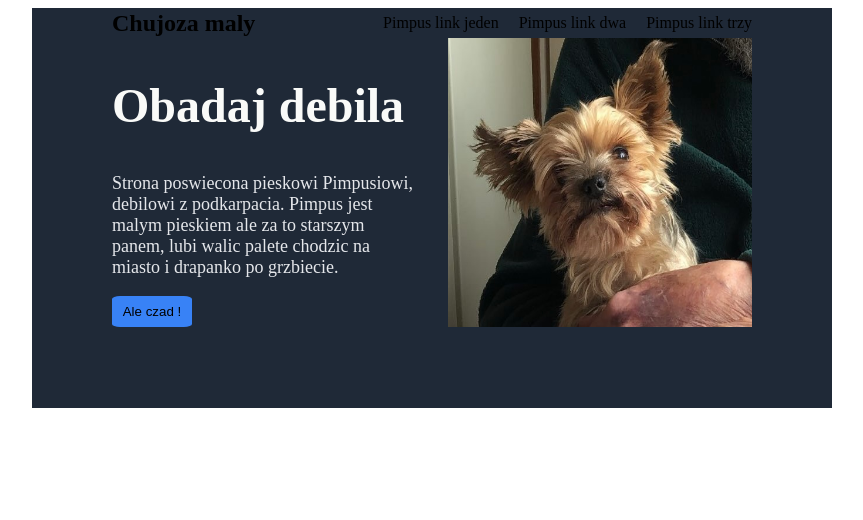
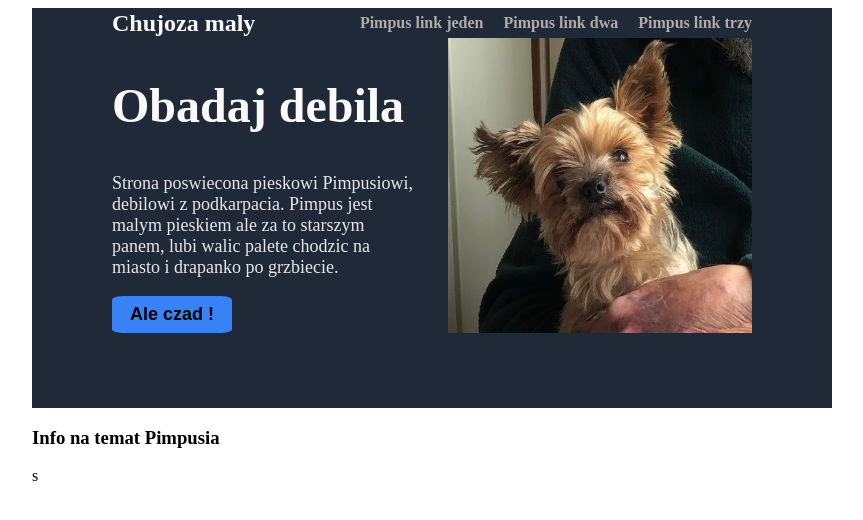
Before and after one commit to Coolczycki/ToP-landingPage, a plain HTML site: page index.html in a window 1280 px wide. Shown: the whole page, without its empty margins (208-1071 px from the left). Drawn offline with Linux system fonts and the light colour scheme.

Commit message:
Images upload + html structure for info section

```diff
--- a/index.html
+++ b/index.html
@@ -48,5 +48,18 @@
 
     </section>
 
+    <section class="infoCont">
+        <h3>Info na temat Pimpusia</h3>
+
+        <article class="infoMain">
+            <div class="infoDiv"></div>
+            <div class="infoDiv"></div>
+            <div class="infoDiv"></div>
+            <div class="infoDiv"></div>s
+        </article>
+
+
+    </section>
+
 </body>
 </html>
--- a/style.css
+++ b/style.css
@@ -20,6 +20,11 @@ a {
     text-decoration: none;
 }
 
+a:hover {
+    text-decoration: underline;
+    transition: 0.5;
+}
+
 .topCont {
     display: flex;
     flex-direction: column;
@@ -38,7 +43,7 @@ a {
     height: 30px;
 }
 
-.topHeadLeft h3 {
+.topHeadLeft a {
     font-size: 24px;
     color: #F9FAF8;
 }
@@ -64,10 +69,12 @@ a {
 .signUp {
     min-height: 30px;
     min-width: 80px;
-    padding: 8px 8px;
+    padding: 8px 18px;
     border: none;
     border-radius: 10%;
     background-color: #3882F6;
+    font-size: 18px;
+    font-weight: 800;
 }
 
 .signUp:hover {
@@ -81,6 +88,12 @@ a {
 
 }
 
+.topHeadRight a {
+    color: #afaca6;
+    font-weight: bold;
+
+}
+
 .bigTopLeft {
     width: 50%;
     margin-right: 5%;
@@ -90,3 +103,15 @@ a {
     width: 50%;
     background-color: blueviolet;
 }
+
+/* INFO CONT STYLES STARTS HERE */
+
+.infoCont {
+    width: 800px;
+    height: 600px;
+}
+
+.infoMain {
+    display: flex;
+    flex-direction: row;
+}
```
Also changed, not shown: pic/pimpek.JPG (added), 5 other files.
